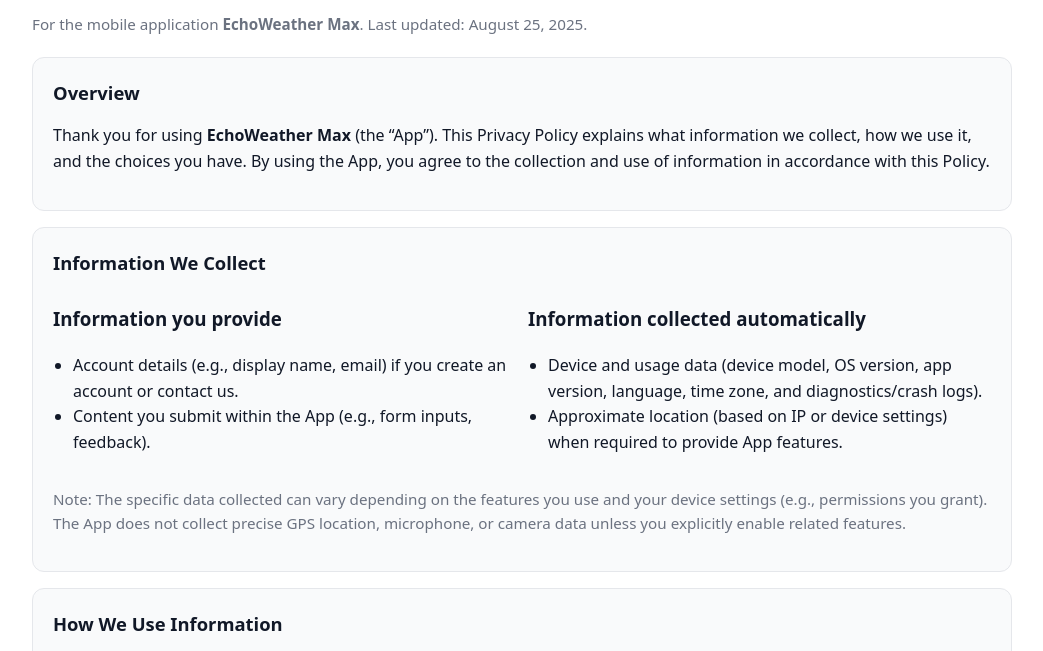
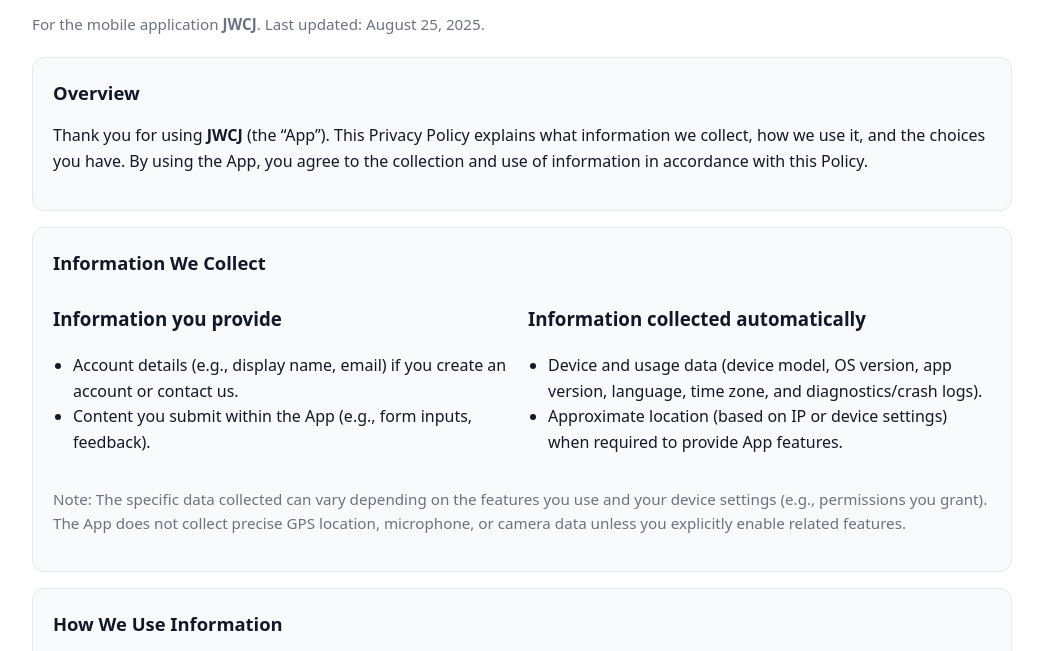
Before and after one commit to zxjota/JWCJ-WEB, a plain HTML site: page index.html in a window 1280 px wide. Shown: the part 86-737 px from the top of the page, without its empty margins (118-1161 px from the left). Drawn offline with Linux system fonts and the light colour scheme.

Commit message:
Update index.html

```diff
--- a/index.html
+++ b/index.html
@@ -3,7 +3,7 @@
 <head>
   <meta charset="UTF-8" />
   <meta name="viewport" content="width=device-width, initial-scale=1" />
-  <title>EchoWeather Max — Privacy Policy</title>
+  <title>JWCJ — Privacy Policy</title>
   <style>
     :root {
       --bg: #ffffff; --fg: #111827; --muted: #6b7280; --card: #f9fafb; --link: #2563eb;
@@ -32,12 +32,12 @@
   <div class="container">
     <header>
       <h1>Privacy Policy</h1>
-      <p class="subtitle">For the mobile application <strong>EchoWeather Max</strong>. Last updated: <time datetime="2025-08-25">August 25, 2025</time>.</p>
+      <p class="subtitle">For the mobile application <strong>JWCJ</strong>. Last updated: <time datetime="2025-08-25">August 25, 2025</time>.</p>
     </header>
 
     <section>
       <h2>Overview</h2>
-      <p>Thank you for using <strong>EchoWeather Max</strong> (the “App”). This Privacy Policy explains what information we collect, how we use it, and the choices you have. By using the App, you agree to the collection and use of information in accordance with this Policy.</p>
+      <p>Thank you for using <strong>JWCJ</strong> (the “App”). This Privacy Policy explains what information we collect, how we use it, and the choices you have. By using the App, you agree to the collection and use of information in accordance with this Policy.</p>
     </section>
 
     <section>
@@ -140,7 +140,7 @@
     </section>
 
     <footer>
-      <p>EchoWeather Max — Privacy Policy (US). This document is provided for informational purposes and does not constitute legal advice.</p>
+      <p>JWCJ — Privacy Policy (US). This document is provided for informational purposes and does not constitute legal advice.</p>
     </footer>
   </div>
 </body>
```
